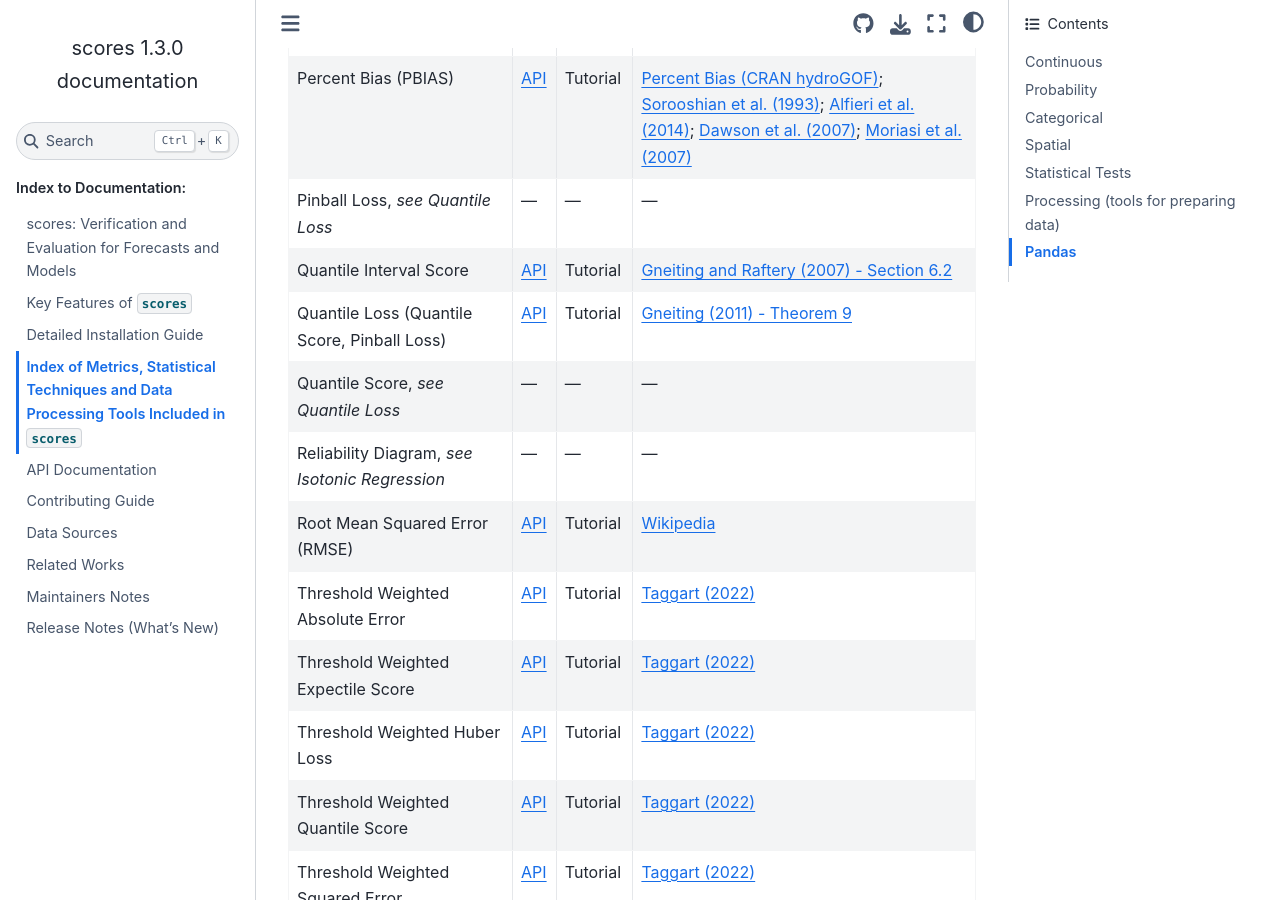
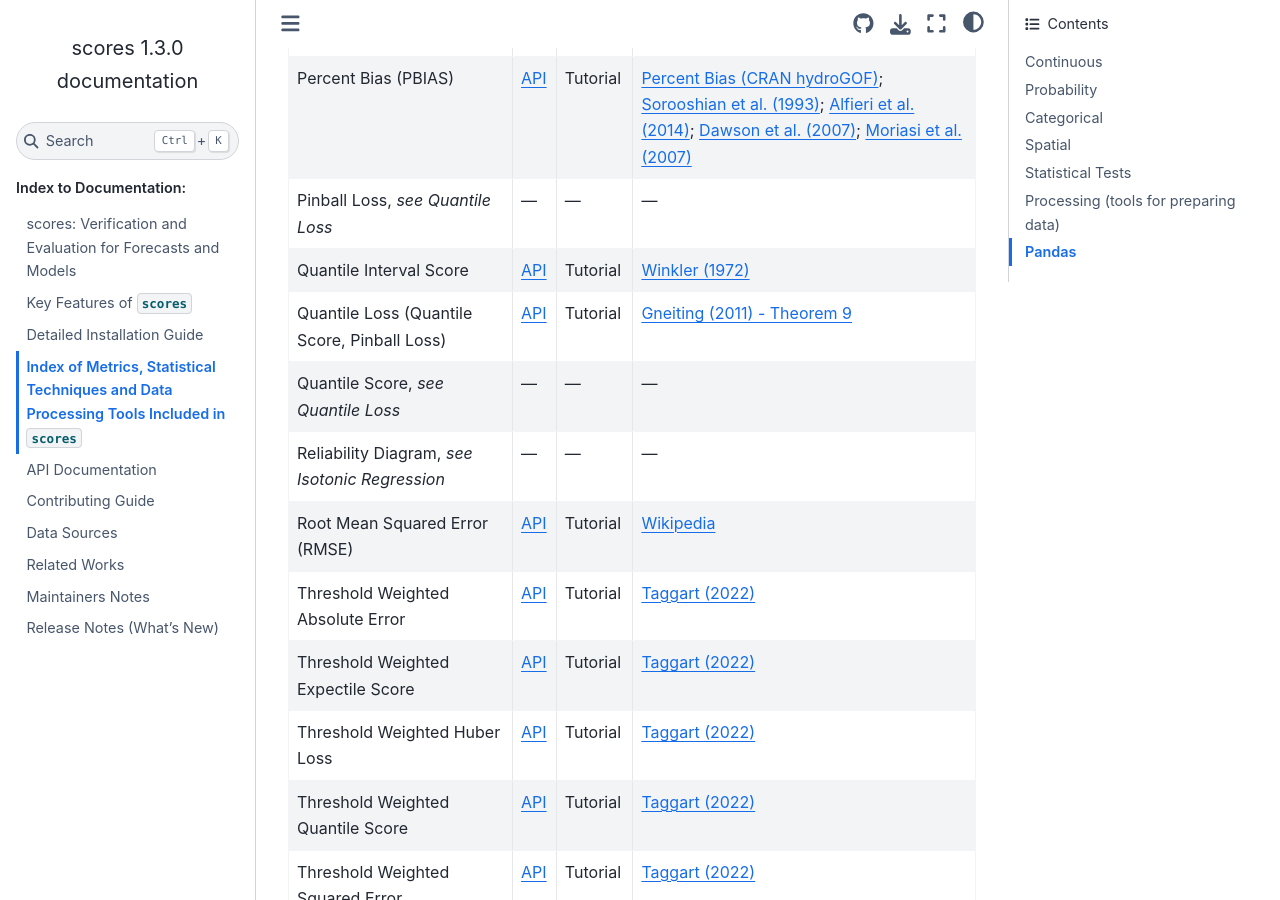
Before and after one commit to nci/scores, a Sphinx documentation site: the page built from docs/included.md, in a window 1280 px wide and 900 px high, scrolled down 1560 px. Built offline with Sphinx 7.4.7 and the Sphinx Book theme 1.1.4, drawn with Linux system fonts in a browser that asks for light colours; pages that are not in the unit, such as notebooks, are missing from menus.

Commit message:
Update docs/included.md
Co-authored-by: Nicholas Loveday <48701367+nicholasloveday@users.noreply.github.com>
Signed-off-by: Tennessee Leeuwenburg <134973832+tennlee@users.noreply.github.com>

```diff
--- a/docs/included.md
+++ b/docs/included.md
@@ -116,7 +116,7 @@
 * - Quantile Interval Score
   - [API](api.md#scores.continuous.quantile_interval_score)
   - [Tutorial](project:./tutorials/Quantile_Interval_And_Interval_Scores.md)
-  - [Gneiting and Raftery (2007) - Section 6.2](https://doi.org/10.1198/016214506000001437)
+  - [Winkler (1972) ](https://doi.org/10.2307/2284720)
 * - Quantile Loss (Quantile Score, Pinball Loss)
   - [API](api.md#scores.continuous.quantile_score)
   - [Tutorial](project:./tutorials/Quantile_Loss.md)
```
